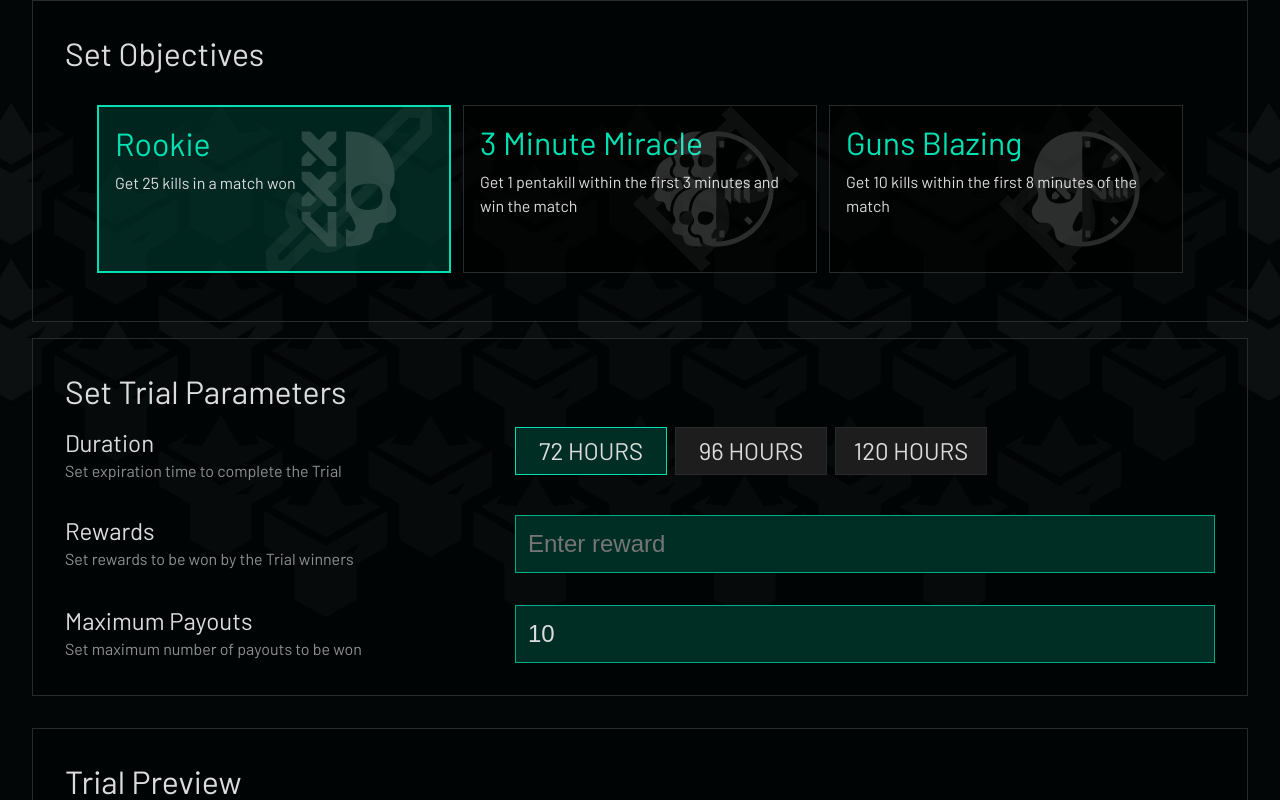
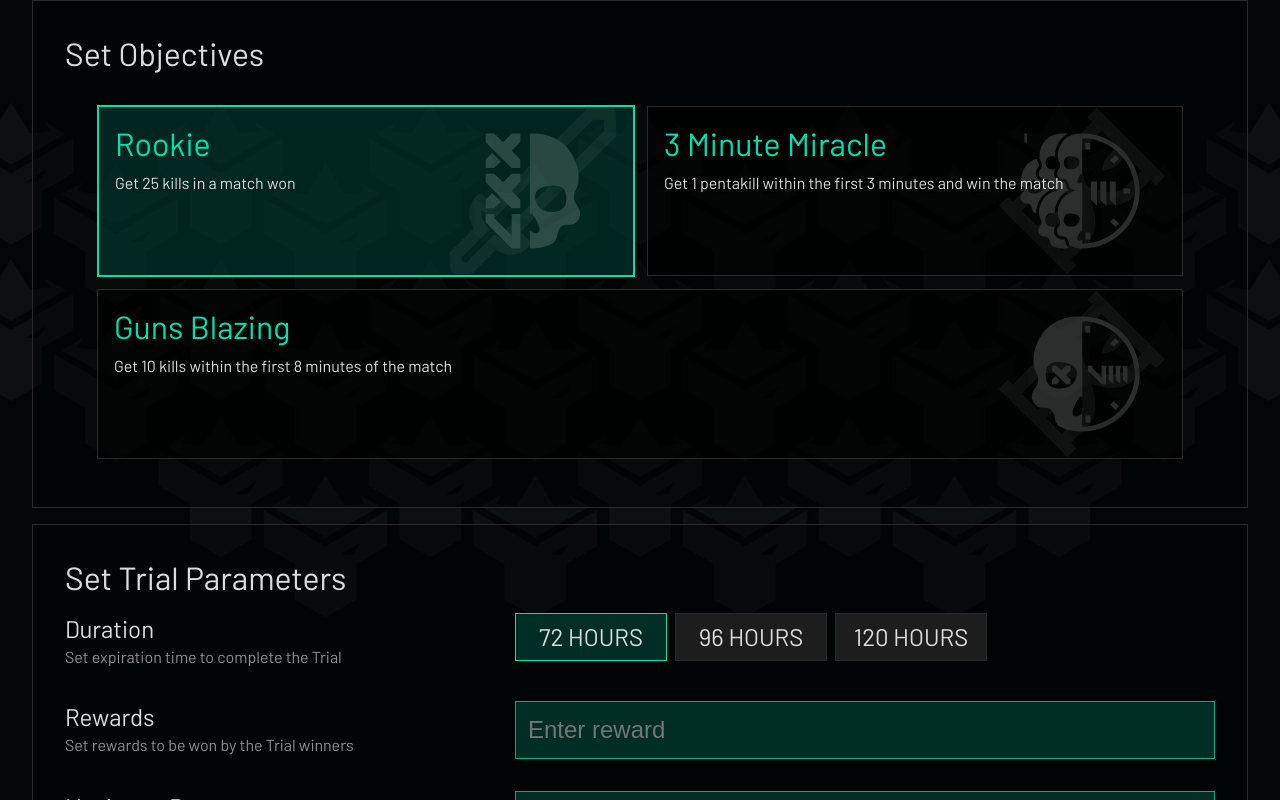
Before and after one commit to justinealvaro15/takehome-exam, a React (Vite) app: page / in a window 1280 px wide. Shown: the top 800 px of the page. Built offline with nearby package versions, Linux system fonts and the light colour scheme.

Commit message:
Fix: Text wrapping behavior for ObjectiveCard
- Update box-sizing to content-box so the text inside the
objective card is not moving when selected
- Align cards to center

```diff
--- a/src/components/ObjectiveCard/index.css
+++ b/src/components/ObjectiveCard/index.css
@@ -4,10 +4,10 @@
     display: flex;
     flex-direction: column;
     padding: 16px;
-    width: 387px;
-    height: 168px;
+    width: 355px;
+    height: 136px;
     position: relative;
-    box-sizing: border-box;
+    box-sizing: content-box;
     cursor: pointer;
 }
 
--- a/src/components/SetObjective/index.css
+++ b/src/components/SetObjective/index.css
@@ -9,6 +9,7 @@
     flex-wrap: wrap;
     gap: 12px;
     justify-content: center;
+    align-items: center;
     padding: 16px 32px;
 }
 
--- a/src/components/TrialPreview/index.css
+++ b/src/components/TrialPreview/index.css
@@ -11,6 +11,7 @@
     justify-content: center;
     width: 100%;
     min-width: 345px;
+    margin: 32px 0;
 }
 
 @media (max-width: 2100px) {
```
